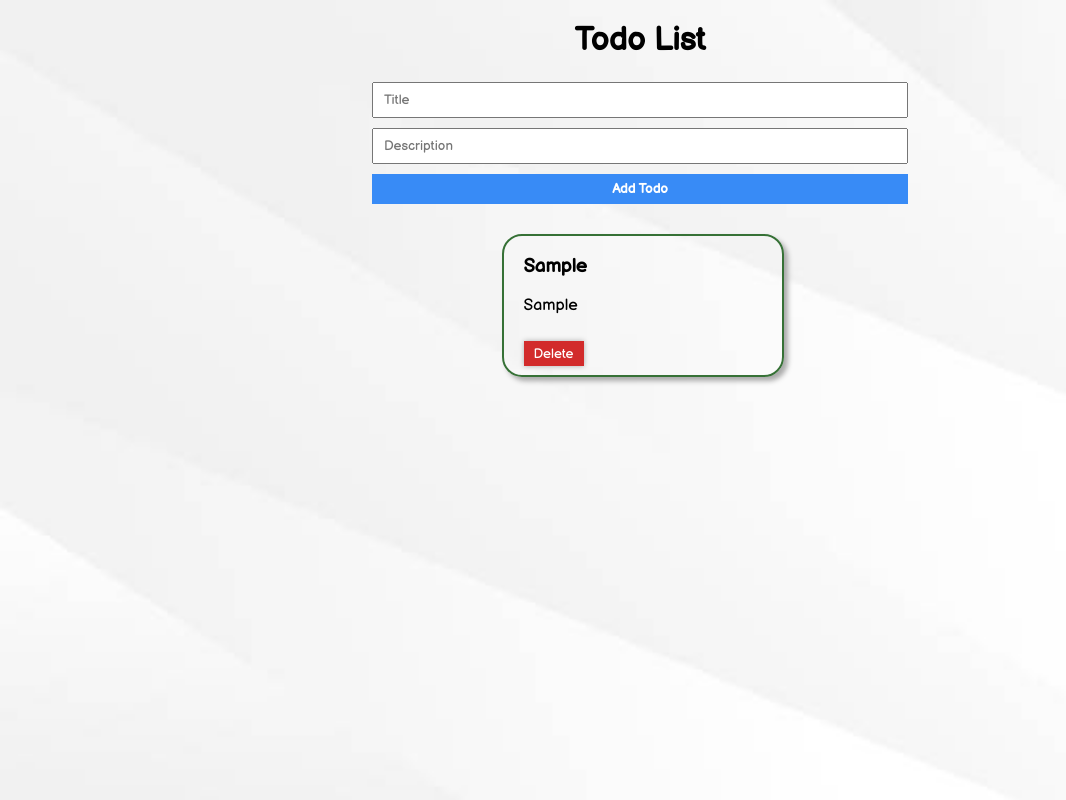
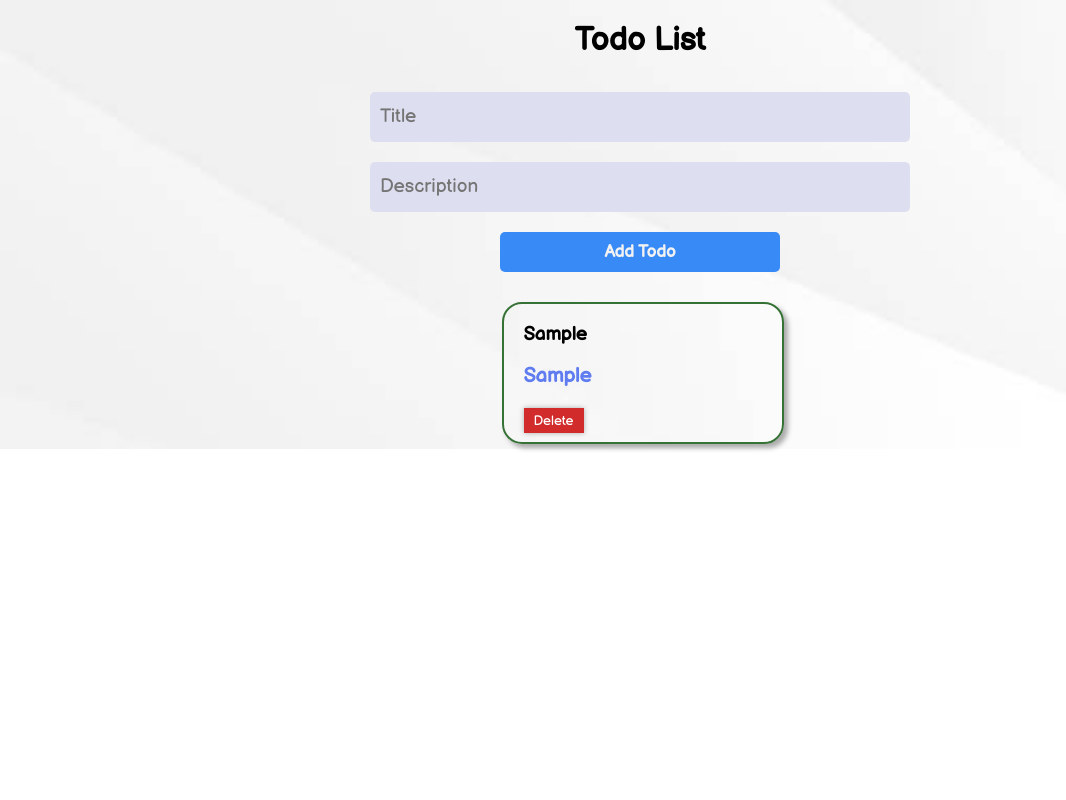
Before and after one commit to June-24/contribute-to-Todolist, a React (Create React App) app in the folder todolist/: page /home in a window 1280 px wide. Both pictures are taken after typing "Sample", "Sample" into the empty fields and a click on the button "Add Todo". Shown: the whole page, without its empty margins (0-1066 px from the left). Built offline with nearby package versions, Linux system fonts and the light colour scheme; no server answers.

Commit message:
adding some css to todo page and making it scrollable

```diff
--- a/todolist/src/App.css
+++ b/todolist/src/App.css
@@ -14,8 +14,8 @@
     background-image:url("./nbg1.jpeg");
     z-index: -1;
     background-size: cover;
-    height: 800px;
-    overflow: hidden;
+    scroll-behavior: smooth;
+    scroll-margin: 10px;
 }
 
 .todo{
@@ -24,7 +24,6 @@
     margin: auto;
     margin-top: 20px;
     padding-bottom: 9px;
-
     text-align: left;
     padding-left: 20px;
     display: inline-block;
@@ -34,6 +33,15 @@
     box-shadow: 4px 4px 5px #aaa;
     overflow: auto;
 
+}
+.todo p{
+    font-size: 20px;
+    font-weight: bold;
+    margin: 0;
+    padding: 0;
+    margin-top: 10px;
+    margin-bottom: 10px;
+    color: rgb(95, 124, 241);
 }
 
 .todocontainer{
@@ -55,22 +63,9 @@
     height: 25px;
 }
 
-.addbutton{
-    border: none;
-    background-color: #388bf6;
-    color: white;
-    width: 536px;
-    height: 30px;
-    margin-bottom: 10px;
-    background-color: "#1877f2";
-    font-weight: bolder;
-
-}
-
 .del{
     text-align: center;
 }
-
 
 .container {
     text-align: center;
@@ -91,36 +86,36 @@
     margin-top: 100px;
 }
 
-.phone, .pass, .roll, .name {
+.phone, .pass, .roll, .name , .Title, .Description{
     margin: 10px;
     padding: 10px;
     border-radius: 5px;
     border: none;
     font-size: 19px;
     font-weight:normal;
-    background-color: #f2f2f2;
+    background-color: #dddff0;
 }
 
-.phone:hover, .pass:hover, .roll:hover, .name:hover {
-    border: 2px solid #4CAF50;
+.phone:hover, .pass:hover, .roll:hover, .name:hover , .Title:hover, .Description:hover{
+    border: 2px solid #b3b9ec;
     box-shadow: 5px 5px 5px rgba(0, 0, 0, 0.3);
 }
 
-.submit {
+.submit ,.addbutton{
     width: 50%;
     margin: 10px;
     padding: 10px;
     border-radius: 5px;
     border: none;
-    background-color:#4CAF50 ;
+    background-color:#388bf6;
     color: #f2f2f2;
     font-weight: bold;
     font-size: 17px;
     cursor: pointer;
 }
 
-.submit:hover,.but:hover {
-    background-color: rgb(14, 92, 28);
+.submit:hover,.but:hover ,.addbutton:hover{
+    background-color: rgb(35, 6, 123);
     color: white;
     box-shadow:0 12px 16px 0 rgba(0,0,0,0.24), 0 17px 50px 0 rgba(0,0,0,0.19);
 
--- a/todolist/src/components/addtodo.js
+++ b/todolist/src/components/addtodo.js
@@ -24,8 +24,8 @@ const Addtodo = ({addfunc}) => {
     return (
         <div>
             <form>
-                <input type="text" placeholder='Title' value={title} onChange={(e)=>{setTitle(e.target.value)}} style={inputdim} /><br />
-                <input type="text" placeholder='Description' value={des} onChange={(e)=>{setDes(e.target.value)}} style={inputdim} /><br />
+                <input type="text" class = "Title" placeholder='Title' value={title} onChange={(e)=>{setTitle(e.target.value)}} style={inputdim} /><br />
+                <input type="text" class="Description" placeholder='Description' value={des} onChange={(e)=>{setDes(e.target.value)}} style={inputdim} /><br />
                 <button className='addbutton' onClick={(e)=>{check(e)}} >Add Todo</button><br />
             </form>
         </div>
```
